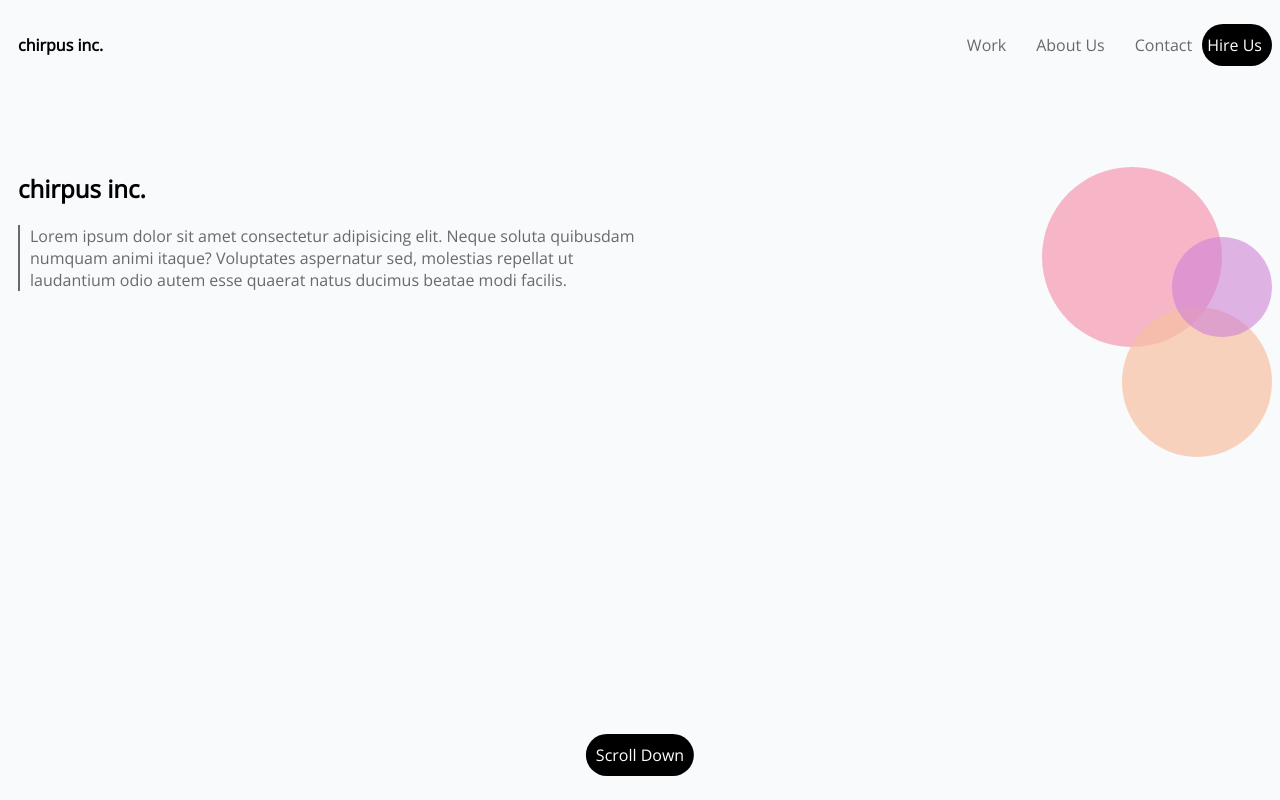
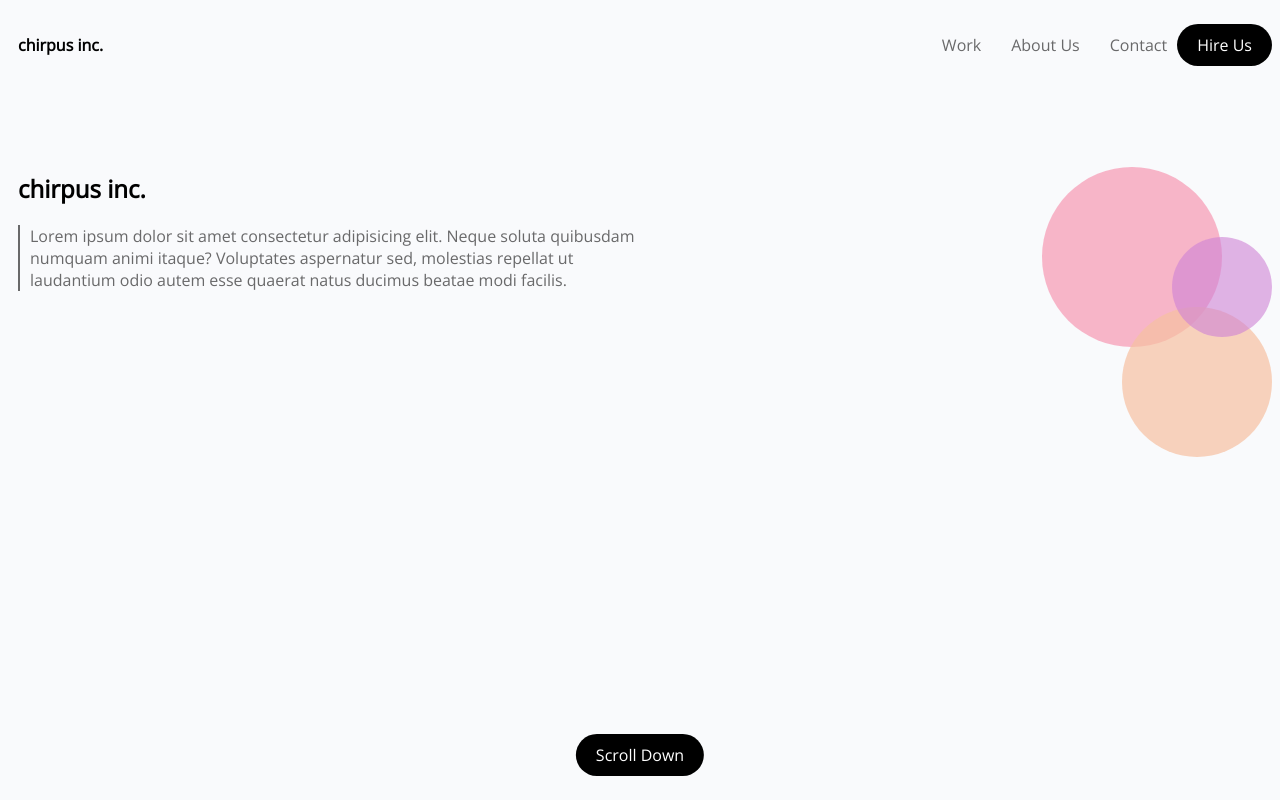
Before and after one commit to kellyborn/lab1_pt2, a plain HTML site: page index.html in a window 1280 px wide. Drawn offline with nearby package versions, Linux system fonts and the light colour scheme.

Commit message:
final commit

```diff
--- a/styles.css
+++ b/styles.css
@@ -76,7 +76,7 @@ p {
 
 .top {
     align-items: center;
-    padding-left: 5px;
+    padding: 10px 20px;
 }
 
 .paracontainer {
@@ -125,6 +125,7 @@ p {
     left: 50%;
     bottom: 3%;
     transform: translateX(-50%);
+    padding: 10px 20px;
 }
 
 }
```
